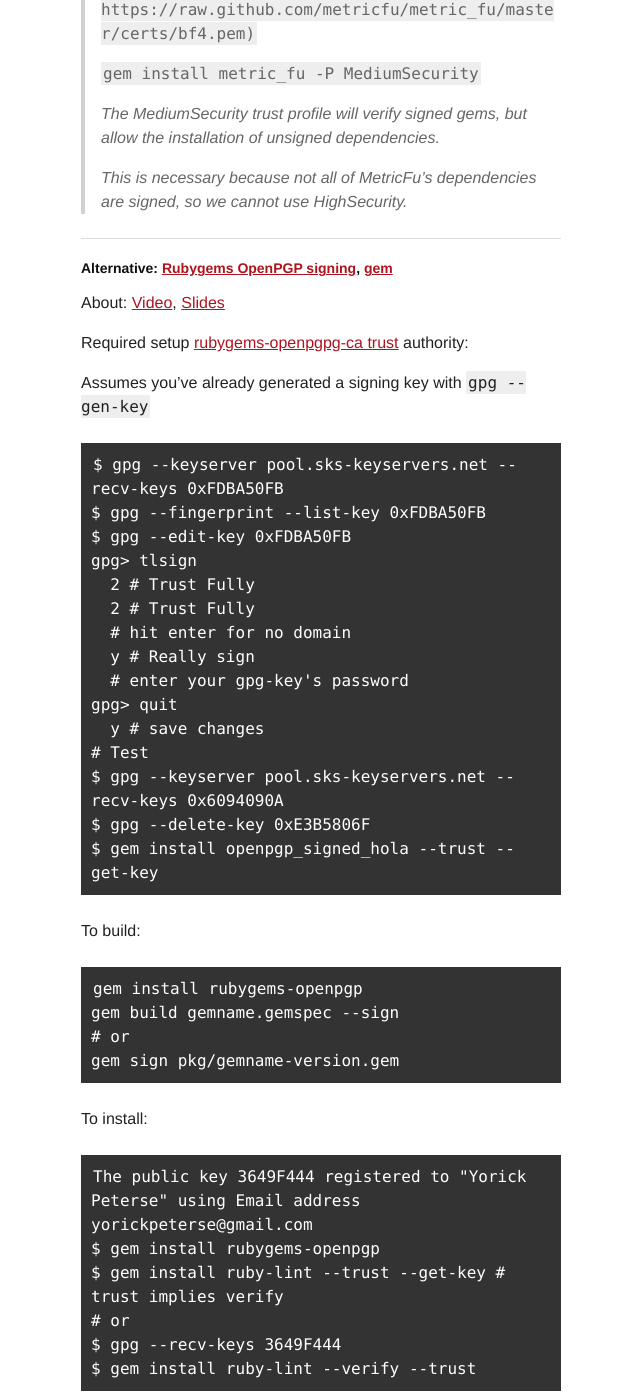
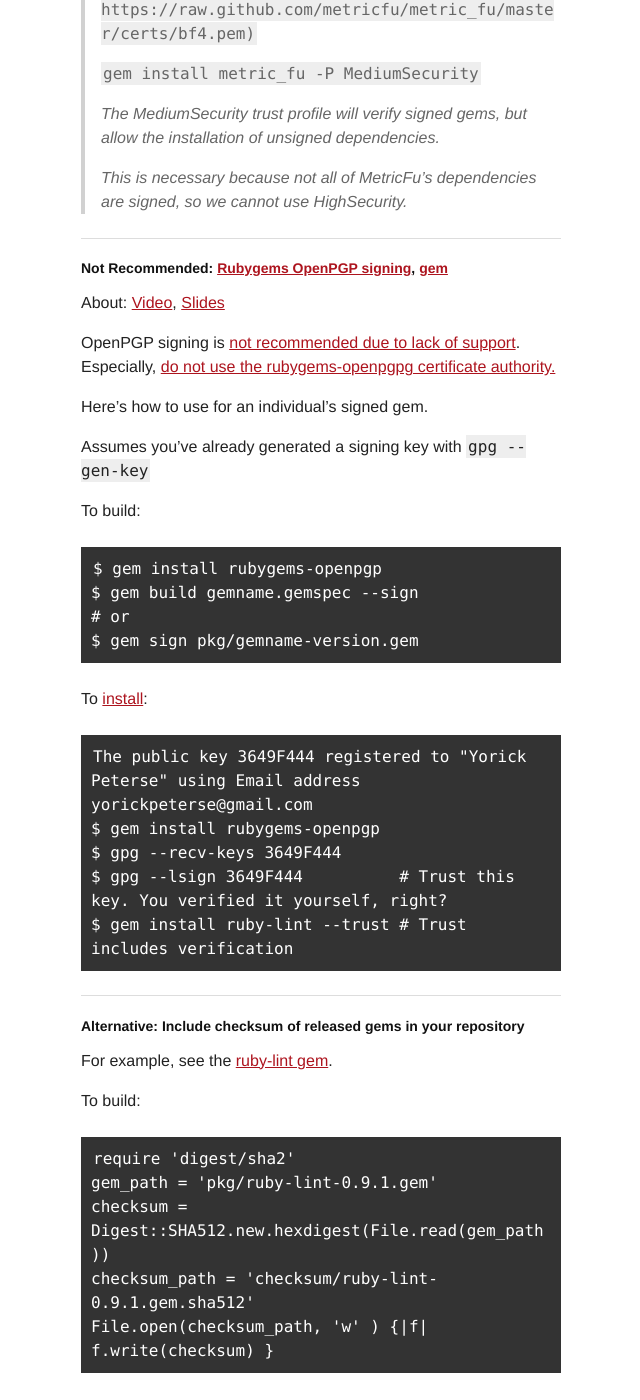
Before and after one commit to radar/guides, a Jekyll site: the page built from security.md, in a window 1280 px wide and 1400 px high, scrolled down 2559 px. Shown: the whole window, without its empty margins (319-959 px from the left). Built offline with Jekyll 4.4.1, drawn with Linux system fonts in a browser that asks for light colours.

Commit message:
Recommend against signing gems with rubygems-openpgp

```diff
--- a/security.md
+++ b/security.md
@@ -101,46 +101,30 @@ Add cert paths to your gemspec
 
 -------
 
-### Alternative: [Rubygems OpenPGP signing](https://web.archive.org/web/20130914152133/http://www.rubygems-openpgp-ca.org/), [gem](https://github.com/grant-olson/rubygems-openpgp)
-
+### Not Recommended: [Rubygems OpenPGP signing](https://web.archive.org/web/20130914152133/http://www.rubygems-openpgp-ca.org/), [gem](https://github.com/grant-olson/rubygems-openpgp)
 About: [Video](https://vimeo.com/59297058), [Slides](https://docs.google.com/a/grant-olson.net/viewer?a=v&pid=sites&srcid=Z3JhbnQtb2xzb24ubmV0fGdyYW50LXMtc3R1ZmZ8Z3g6MTg5MWZkNjU3ZGEyZDY5Yg)
 
-Required setup [rubygems-openpgpg-ca trust](https://desolate-spire-6189.herokuapp.com/blog/the-complete-guide-to-verifying-gems-with-rubygems-openpgp.html) authority:
+OpenPGP signing is [not recommended due to lack of support](http://www.rubygems-openpgp-ca.org/blog/nobody-cares-about-signed-gems.html).
+Especially, [do not use the rubygems-openpgpg certificate authority.](https://github.com/grant-olson/rubygems-openpgp/issues/34#issuecomment-29006704)
+
+Here's how to use for an individual's signed gem.
 
 Assumes you've already generated a signing key with `gpg --gen-key`
 
-    $ gpg --keyserver pool.sks-keyservers.net --recv-keys 0xFDBA50FB
-    $ gpg --fingerprint --list-key 0xFDBA50FB
-    $ gpg --edit-key 0xFDBA50FB
-    gpg> tlsign
-      2 # Trust Fully
-      2 # Trust Fully
-      # hit enter for no domain
-      y # Really sign
-      # enter your gpg-key's password
-    gpg> quit
-      y # save changes
-    # Test
-    $ gpg --keyserver pool.sks-keyservers.net --recv-keys 0x6094090A
-    $ gpg --delete-key 0xE3B5806F
-    $ gem install openpgp_signed_hola --trust --get-key
-
-
 To build:
 
-    gem install rubygems-openpgp
-    gem build gemname.gemspec --sign
+    $ gem install rubygems-openpgp
+    $ gem build gemname.gemspec --sign
     # or
-    gem sign pkg/gemname-version.gem
+    $ gem sign pkg/gemname-version.gem
 
-To install:
+To [install](https://github.com/grant-olson/stackdriver-ruby/blob/505d928/README.md#software-verification):
 
     The public key 3649F444 registered to "Yorick Peterse" using Email address yorickpeterse@gmail.com
     $ gem install rubygems-openpgp
-    $ gem install ruby-lint --trust --get-key # trust implies verify
-    # or
     $ gpg --recv-keys 3649F444
-    $ gem install ruby-lint --verify --trust
+    $ gpg --lsign 3649F444          # Trust this key. You verified it yourself, right?
+    $ gem install ruby-lint --trust # Trust includes verification
 
 ------
 
```
